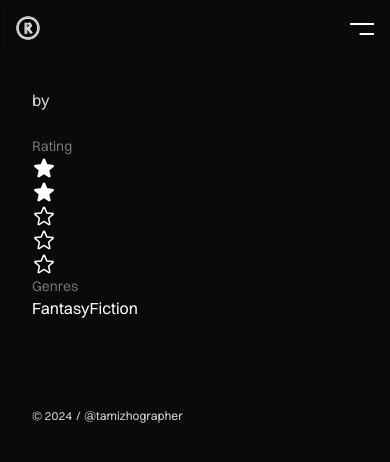
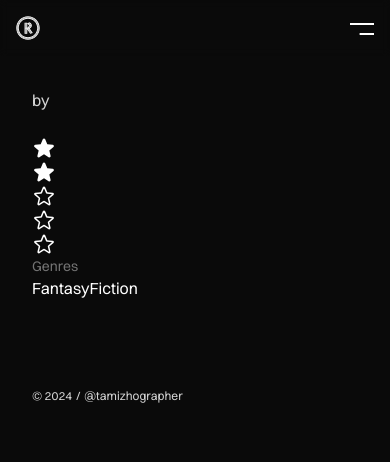
Before and after one commit to rathesDot/rathes.me, a Next.js app: page /reading/1 in a window 390 px wide. Shown: the top 462 px of the page. Built offline with nearby package versions, Linux system fonts and the light colour scheme.

Commit message:
✨ Hide genre title on mobile

```diff
--- a/src/pages/reading/[slug].tsx
+++ b/src/pages/reading/[slug].tsx
@@ -29,7 +29,9 @@ const BookDetailsPage: NextPage<
       <p className="text-base text-neutral-300">by {author}</p>
       <div className="my-6">
         <div>
-          <h2 className="text-sm text-neutral-500 antialiased">Rating</h2>
+          <h2 className="sr-only text-sm text-neutral-500 antialiased">
+            Rating
+          </h2>
           <div>
             <svg
               xmlns="http://www.w3.org/2000/svg"
```
